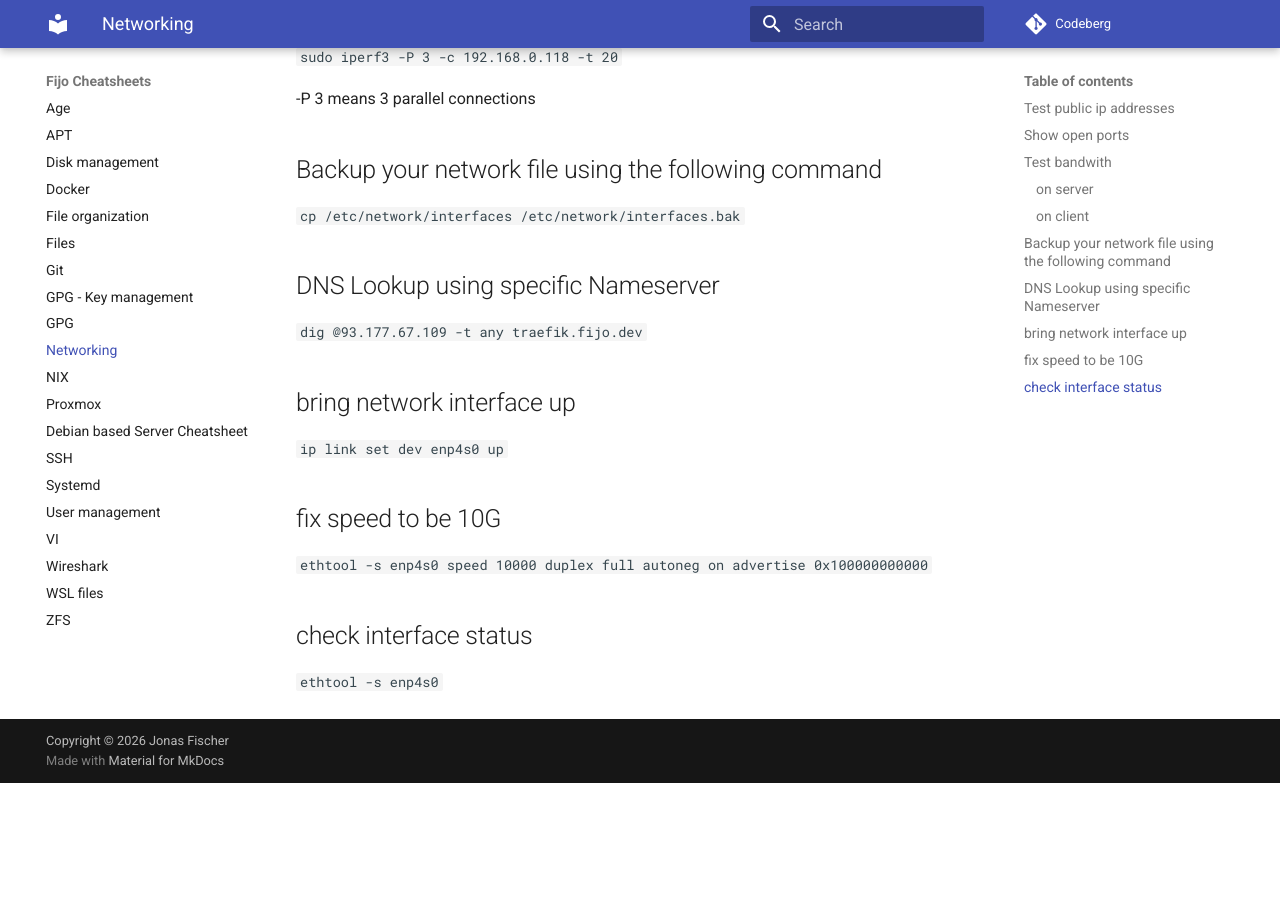
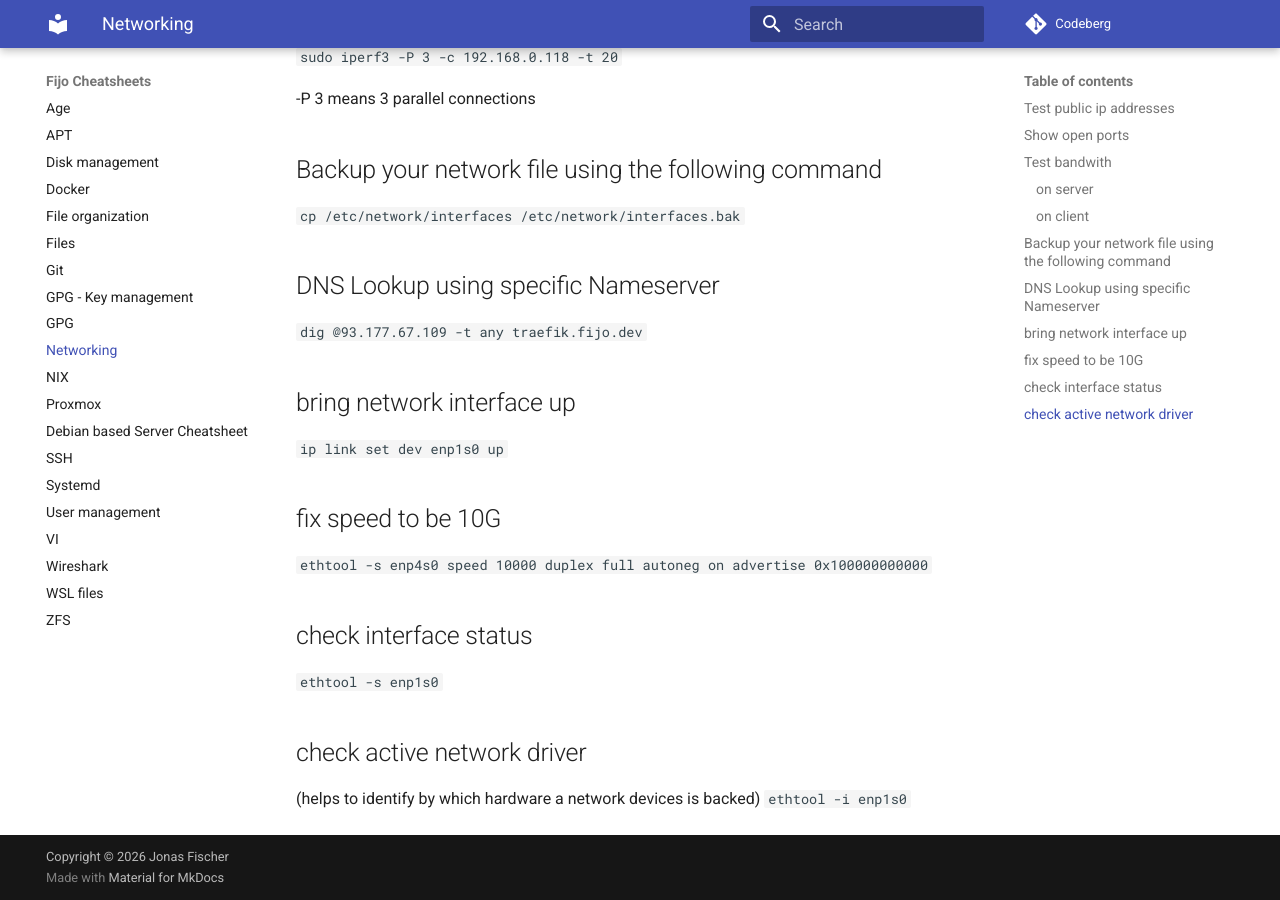
Before and after one commit to Fijo/cheat-mirror, an MkDocs documentation site: the page built from docs/networking.md, in a window 1280 px wide and 900 px high, scrolled down 569 px. Built offline with MkDocs 1.6.1 and Material for MkDocs 9.7.7, drawn with Linux system fonts in a browser that asks for light colours; before the commit the page ends 1352 px from its top, so only the background shows below that.

Commit message:
nix & networking stuff

```diff
--- a/docs/networking.md
+++ b/docs/networking.md
@@ -23,14 +23,17 @@
 `cp /etc/network/interfaces /etc/network/interfaces.bak`
 
 ## DNS Lookup using specific Nameserver
-
 `dig @93.177.67.109 -t any traefik.fijo.dev`
 
 ## bring network interface up
-`ip link set dev enp4s0 up`
+`ip link set dev enp1s0 up`
 
 ## fix speed to be 10G
 `ethtool -s enp4s0 speed 10000 duplex full autoneg on advertise 0x100000000000`
 
 ## check interface status
-`ethtool -s enp4s0`
+`ethtool -s enp1s0`
+
+## check active network driver
+(helps to identify by which hardware a network devices is backed)
+`ethtool -i enp1s0`
```
Also changed, not shown: docs/nix.md (+1 -0 lines).
